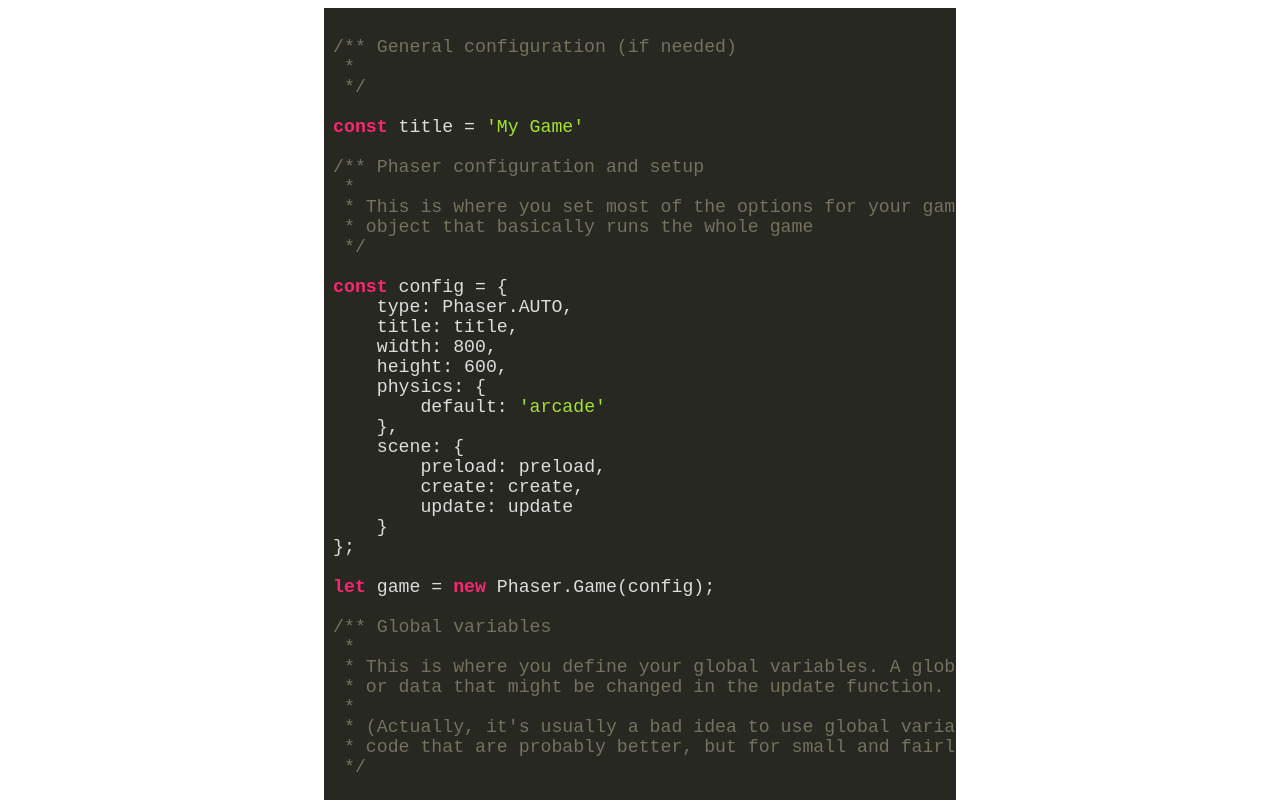
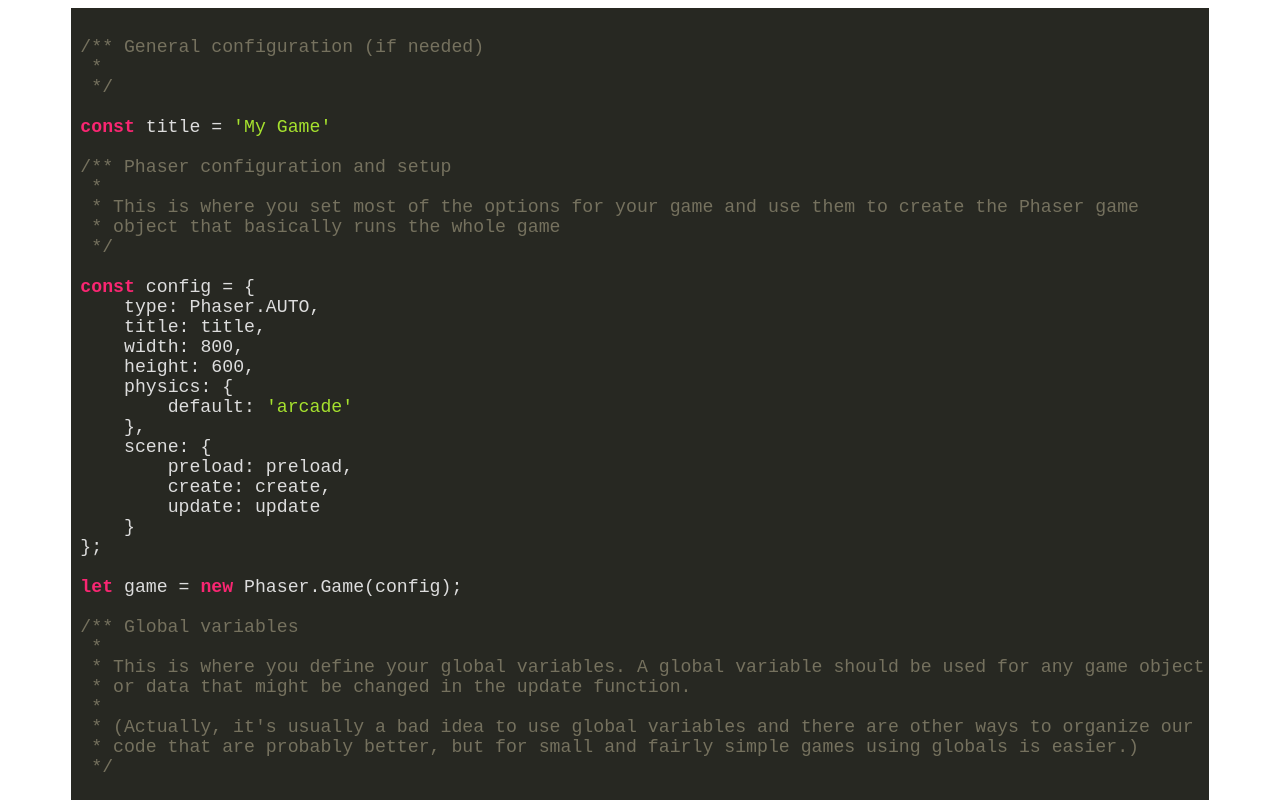
Before and after one commit to gaufqwi/csedweek2020, a website: page docs/codetemplate.html in a window 1280 px wide. Shown: the top 800 px of the page. Drawn offline with Linux system fonts and the light colour scheme.

Commit message:
Updated CSS for pre tag

```diff
--- a/docs/style.css
+++ b/docs/style.css
@@ -61,6 +61,9 @@
     .centerer {
         width: 80%;
     }
+    pre.centerer {
+        width: 100%;
+    }
     .trivia pre code {
         width: 90%;
     }
@@ -72,6 +75,9 @@
     }
     .centerer {
         width: 60%;
+    }
+    pre.centerer {
+        width: 90%;
     }
     .trivia pre code {
         width: 60%;
@@ -85,6 +91,9 @@
     .centerer {
         width: 50%;
     }
+    pre.centerer {
+        width: 90%;
+    }
     .trivia pre code {
         width: 50%;
     }
```
